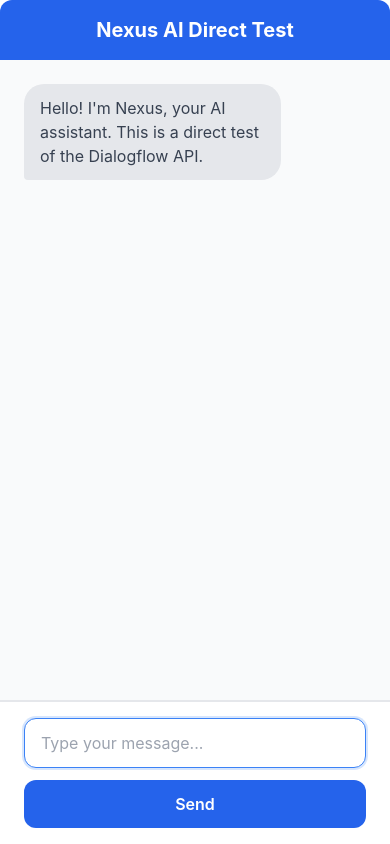
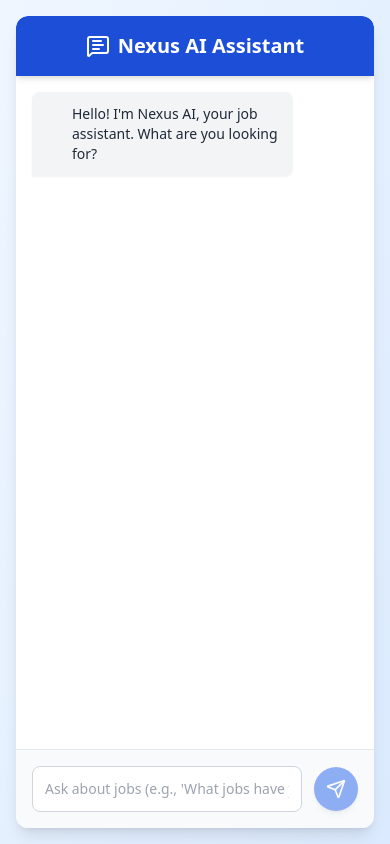
Before and after one commit to AppLP25/nexus-chatbot-test, a plain HTML site: page index.html in a window 390 px wide. Drawn offline with nearby package versions, Linux system fonts and the light colour scheme.

Commit message:
Update index.html

```diff
--- a/index.html
+++ b/index.html
@@ -3,167 +3,109 @@
 <head>
     <meta charset="UTF-8">
     <meta name="viewport" content="width=device-width, initial-scale=1.0">
-    <title>Nexus AI Direct Dialogflow Test</title>
+    <title>Nexus AI Assistant</title>
     <script src="https://cdn.tailwindcss.com"></script>
+    <script src="https://unpkg.com/lucide@latest/dist/lucide.min.js"></script>
+    <script crossorigin src="https://unpkg.com/react@18/umd/react.production.min.js"></script>
+    <script crossorigin src="https://unpkg.com/react-dom@18/umd/react-dom.production.min.js"></script>
     <style>
         body {
-            font-family: 'Inter', sans-serif;
-            background-color: #f0f2f5;
-            display: flex;
-            justify-content: center;
-            align-items: center;
+            margin: 0;
+            font-family: "Inter", sans-serif;
+            -webkit-font-smoothing: antialiased;
+            -moz-osx-font-smoothing: grayscale;
+        }
+        #root {
             min-height: 100vh;
-            margin: 0;
-        }
-        .chat-container {
-            max-width: 600px;
-            width: 100%;
-            margin: 20px;
-            background-color: #ffffff;
-            border-radius: 1rem;
-            box-shadow: 0 4px 12px rgba(0, 0, 0, 0.1);
-            overflow: hidden;
             display: flex;
             flex-direction: column;
-            height: 80vh;
         }
-        .chat-messages {
-            flex-grow: 1;
-            padding: 1.5rem;
-            overflow-y: auto;
-            background-color: #f9fafb;
-            border-bottom: 1px solid #e5e7eb;
+        textarea {
+            min-height: 48px;
         }
-        .message {
-            margin-bottom: 1rem;
-            display: flex;
-            align-items: flex-start;
-        }
-        .user-message {
-            justify-content: flex-end;
-        }
-        .bot-message {
-            justify-content: flex-start;
-        }
-        .message-bubble {
-            max-width: 75%;
-            padding: 0.75rem 1rem;
-            border-radius: 1.25rem;
-            line-height: 1.5;
-            word-wrap: break-word;
-        }
-        .user-bubble {
-            background-color: #3b82f6;
-            color: white;
-            border-bottom-right-radius: 0.25rem;
-        }
-        .bot-bubble {
-            background-color: #e5e7eb;
-            color: #374151;
-            border-bottom-left-radius: 0.25rem;
-        }
-        .input-area {
-            padding: 1rem 1.5rem;
-            background-color: #ffffff;
-            border-top: 1px solid #e5e7eb;
-            display: flex;
-            align-items: center;
-            gap: 0.75rem;
-        }
-        .input-area input {
-            flex-grow: 1;
-            padding: 0.75rem 1rem;
-            border: 1px solid #d1d5db;
-            border-radius: 0.75rem;
-            outline: none;
-            transition: border-color 0.2s;
-        }
-        .input-area input:focus {
-            border-color: #3b82f6;
-            box-shadow: 0 0 0 2px rgba(59, 130, 246, 0.2);
-        }
-        .input-area button {
-            background-color: #2563eb;
-            color: white;
-            padding: 0.75rem 1.25rem;
-            border-radius: 0.75rem;
-            font-weight: 600;
-            cursor: pointer;
-            transition: background-color 0.2s, transform 0.1s;
-        }
-        .input-area button:hover {
-            background-color: #1d4ed8;
-            transform: translateY(-1px);
-        }
-        .input-area button:active {
-            transform: translateY(0);
-        }
-        .loading-indicator {
-            display: none;
-            width: 1.5rem;
-            height: 1.5rem;
-            border: 3px solid #f3f3f3;
-            border-top: 3px solid #3b82f6;
-            border-radius: 50%;
-            animation: spin 1s linear infinite;
-            margin-left: 0.5rem;
-        }
-        @keyframes spin {
-            0% { transform: rotate(0deg); }
-            100% { transform: rotate(360deg); }
-        }
-        @media (max-width: 768px) {
-            .chat-container {
-                margin: 0;
-                border-radius: 0;
-                height: 100vh;
-                max-width: 100vw;
-            }
-            .input-area {
-                flex-direction: column;
-            }
-            .input-area input, .input-area button {
-                width: 100%;
-            }
+        .lucide {
+            display: inline-block;
+            vertical-align: middle;
         }
     </style>
 </head>
 <body>
-    <div class="chat-container">
-        <div class="bg-blue-600 text-white p-4 text-center text-xl font-bold rounded-t-xl">
-            Nexus AI Direct Test
-        </div>
-        <div id="chat-messages" class="chat-messages">
-            <div class="message bot-message">
-                <div class="message-bubble bot-bubble">
-                    Hello! I'm Nexus, your AI assistant. This is a direct test of the Dialogflow API.
-                </div>
-            </div>
-        </div>
-        <div class="input-area">
-            <input type="text" id="user-input" placeholder="Type your message..." class="flex-grow">
-            <button id="send-button">Send</button>
-            <div id="loading-indicator" class="loading-indicator"></div>
-        </div>
-    </div>
+    <div id="root"></div>
 
     <script>
-        // IMPORTANT: Your Google Cloud API Key (the one you used for Gemini)
-        // This key will be EXPOSED in the client-side code.
-        // DO NOT USE THIS FOR PRODUCTION. This is for testing connectivity only.
-        const GOOGLE_CLOUD_API_KEY = 'AIzaSyCioKrLSA70LvyhP2YnARoDzoryEgcWwic';
+        // IMPORTANT: Replace with the URL of your deployed Google Cloud Function (dialogflow-webhook).
+        // You can find this URL in the Cloud Functions dashboard under the 'Trigger' tab.
+        const CLOUD_FUNCTION_PROXY_URL = 'https://dialogflow-webhook-970105512967.europe-west1.run.app'; // Replace with YOUR function URL
 
-        // Your Dialogflow Project ID
-        const DIALOGFLOW_PROJECT_ID = 'newagent-dovq';
-        // Your Dialogflow Agent ID (often the same as Project ID for ES, but use the specific one)
-        const DIALOGFLOW_AGENT_ID = '28ce30cc-7fd3-4c8a-8bd6-08c9bec5d686';
-        // Dialogflow ES API Endpoint for detectIntent
-        const DIALOGFLOW_API_ENDPOINT = `https://dialogflow.googleapis.com/v2/projects/${DIALOGFLOW_PROJECT_ID}/agent/sessions/test-session-123:detectIntent`;
+        const { useState, useEffect, useRef } = React;
 
-        const chatMessagesDiv = document.getElementById('chat-messages');
-        const userInput = document.getElementById('user-input');
-        const sendButton = document.getElementById('send-button');
-        const loadingIndicator = document.getElementById('loading-indicator');
+        function App() {
+            console.log("App component rendering...");
+            const [input, setInput] = useState('');
+            const [chatHistory, setChatHistory] = useState([]);
+            const [loading, setLoading] = useState(false);
+            const chatEndRef = useRef(null);
+
+            useEffect(() => {
+                setChatHistory([{ sender: 'ai', text: "Hello! I'm Nexus AI, your job assistant. What are you looking for?" }]);
+            }, []);
+
+            useEffect(() => {
+                chatEndRef.current?.scrollIntoView({ behavior: 'smooth' });
+            }, [chatHistory]);
+
+            useEffect(() => {
+                if (typeof lucide !== 'undefined' && lucide.createIcons) {
+                    lucide.createIcons();
+                }
+            }, []);
+
+            const handleSendMessage = async () => {
+                if (input.trim() === '') return;
+
+                const userMessage = { sender: 'user', text: input };
+                setChatHistory((prev) => [...prev, userMessage]);
+                setLoading(true);
+                setInput('');
+
+                try {
+                    const response = await fetch(CLOUD_FUNCTION_PROXY_URL, {
+                        method: 'POST',
+                        headers: {
+                            'Content-Type': 'application/json',
+                        },
+                        body: JSON.stringify({
+                            user_text: userMessage.text,
+                            session_id: 'web-chat-session-' + Math.random().toString(36).substring(2, 15) // Unique session ID
+                        }),
+                    });
+
+                    if (!response.ok) {
+                        const errorData = await response.json();
+                        console.error("Cloud Function Proxy Error Response:", errorData);
+                        throw new Error(`Proxy request failed: ${errorData.error || response.statusText}`);
+                    }
+
+                    const result = await response.json();
+                    console.log("Proxy Response:", result);
+
+                    const botResponse = result.response || "No response from AI.";
+                    addMessage(botResponse, 'ai');
+
+                } catch (error) {
+                    console.error("Error communicating with Cloud Function Proxy:", error);
+                    addMessage(`Error: ${error.message}. Please try again later.`, 'ai');
+                } finally {
+                    setLoading(false);
+                }
+            };
+
+            const handleKeyPress = (e) => {
+                if (e.key === 'Enter' && !e.shiftKey) {
+                    e.preventDefault();
+                    handleSendMessage();
+                }
+            };
 
             function addMessage(text, sender) {
                 const messageDiv = document.createElement('div');
@@ -176,68 +118,117 @@
                 chatMessagesDiv.scrollTop = chatMessagesDiv.scrollHeight;
             }
 
-        async function sendMessage() {
-            const userText = userInput.value.trim();
-            if (userText === '') return;
+            const chatMessagesDiv = document.getElementById('chat-messages');
 
-            addMessage(userText, 'user');
-            userInput.value = '';
-            sendButton.disabled = true;
-            loadingIndicator.style.display = 'block';
-
-            try {
-                const requestBody = {
-                    queryInput: {
-                        text: {
-                            text: userText,
-                            languageCode: 'en',
+            return React.createElement(
+                'div',
+                { className: "min-h-screen bg-gradient-to-br from-blue-50 to-blue-100 flex flex-col font-sans text-gray-800 p-4 sm:p-6" },
+                React.createElement(
+                    'div',
+                    { className: "flex-grow flex flex-col max-w-3xl mx-auto w-full bg-white rounded-xl shadow-lg overflow-hidden" },
+                    // Header
+                    React.createElement(
+                        'div',
+                        { className: "bg-blue-700 text-white p-4 flex items-center justify-center rounded-t-xl shadow-md" },
+                        React.createElement('span', { 'data-lucide': 'message-square-text', className: "w-6 h-6 mr-2" }),
+                        React.createElement('h1', { className: "text-xl font-semibold" }, "Nexus AI Assistant")
+                    ),
+                    // Chat History
+                    React.createElement(
+                        'div',
+                        { className: "flex-grow p-4 sm:p-6 overflow-y-auto space-y-4", id: "chat-messages" },
+                        (chatHistory && Array.isArray(chatHistory) ? chatHistory : []).map((message, index) =>
+                            React.createElement(
+                                'div',
+                                {
+                                    key: index,
+                                    className: `flex ${message.sender === 'user' ? 'justify-end' : 'justify-start'}`
                                 },
+                                React.createElement(
+                                    'div',
+                                    {
+                                        className: `flex items-start max-w-[80%] sm:max-w-[70%] p-3 rounded-lg shadow-sm ${
+                                            message.sender === 'user'
+                                                ? 'bg-blue-500 text-white rounded-br-none'
+                                                : 'bg-gray-100 text-gray-800 rounded-bl-none'
+                                        }`
                                     },
-                    // Optional: If your agent is in a specific region other than 'global'
-                    // queryParams: {
-                    //     timeZone: 'Europe/London' // Or your agent's timezone
-                    // }
-                };
-
-                const response = await fetch(`${DIALOGFLOW_API_ENDPOINT}?key=${GOOGLE_CLOUD_API_KEY}`, {
-                    method: 'POST',
-                    headers: {
-                        'Content-Type': 'application/json'
+                                    message.sender === 'ai' && React.createElement('span', { 'data-lucide': 'bot', className: "w-5 h-5 mr-2 text-blue-600 flex-shrink-0" }),
+                                    React.createElement('p', { className: "whitespace-pre-wrap text-sm sm:text-base" }, message.text),
+                                    message.sender === 'user' && React.createElement('span', { 'data-lucide': 'user', className: "w-5 h-5 ml-2 text-blue-200 flex-shrink-0" })
+                                )
+                            )
+                        ),
+                        loading &&
+                            React.createElement(
+                                'div',
+                                { className: "flex justify-start" },
+                                React.createElement(
+                                    'div',
+                                    { className: "flex items-center bg-gray-100 text-gray-800 p-3 rounded-lg rounded-bl-none shadow-sm" },
+                                    React.createElement('span', { 'data-lucide': 'loader-2', className: "w-5 h-5 mr-2 animate-spin text-blue-600" }),
+                                    React.createElement('span', { className: "text-sm sm:text-base" }, "Thinking...")
+                                )
+                            ),
+                        React.createElement('div', { ref: chatEndRef })
+                    ),
+                    // Input Area
+                    React.createElement(
+                        'div',
+                        { className: "p-4 sm:p-6 bg-gray-50 border-t border-gray-200 flex items-center gap-3" },
+                        React.createElement('input', {
+                            type: "text",
+                            id: "user-input",
+                            className: "flex-grow p-3 border border-gray-300 rounded-lg focus:ring-2 focus:ring-blue-500 focus:border-transparent outline-none text-sm sm:text-base",
+                            placeholder: "Ask about jobs (e.g., 'What jobs have you got tomorrow near me in Edinburgh?')",
+                            value: input,
+                            onChange: (e) => setInput(e.target.value),
+                            onKeyPress: handleKeyPress,
+                            disabled: loading
+                        }),
+                        React.createElement(
+                            'button',
+                            {
+                                id: "send-button",
+                                className: "bg-blue-600 hover:bg-blue-700 text-white p-3 rounded-full shadow-md transition-all duration-200 ease-in-out disabled:opacity-50 disabled:cursor-not-allowed flex items-center justify-center",
+                                onClick: handleSendMessage,
+                                disabled: loading || input.trim() === ''
                             },
-                    body: JSON.stringify(requestBody)
-                });
-
-                if (!response.ok) {
-                    const errorData = await response.json();
-                    console.error("Dialogflow API Error Response:", errorData);
-                    throw new Error(`Dialogflow API request failed: ${errorData.error?.message || response.statusText}`);
+                            loading
+                                ? React.createElement('span', { 'data-lucide': 'loader-2', className: "w-5 h-5 animate-spin" })
+                                : React.createElement('span', { 'data-lucide': 'send', className: "w-5 h-5" })
+                        )
+                    )
+                )
+            );
         }
 
-                const result = await response.json();
-                console.log("Dialogflow API Raw Result:", result);
+        document.addEventListener('DOMContentLoaded', function() {
+            console.log("DOMContentLoaded fired.");
+            const rootElement = document.getElementById('root');
+            if (!rootElement) {
+                console.error("Error: Root element with ID 'root' not found in the DOM.");
+                return;
+            }
+            console.log("Root element found:", rootElement);
 
-                const botResponse = result.queryResult.fulfillmentText || "No response from Dialogflow.";
-                addMessage(botResponse, 'bot');
-
-            } catch (error) {
-                console.error("Error communicating with Dialogflow API directly:", error);
-                addMessage(`Error: ${error.message}. Check console for details.`, 'bot');
-            } finally {
-                sendButton.disabled = false;
-                loadingIndicator.style.display = 'none';
-            }
+            if (typeof React === 'undefined' || typeof ReactDOM === 'undefined') {
+                console.error("Error: React or ReactDOM not loaded correctly. Please check CDN links.");
+                rootElement.innerHTML = '<div style="text-align: center; padding: 20px; color: red;">Error: Core libraries not loaded. Please try refreshing.</div>';
+                return;
             }
 
-        sendButton.addEventListener('click', sendMessage);
-        userInput.addEventListener('keypress', function(event) {
-            if (event.key === 'Enter') {
-                sendMessage();
+            setTimeout(() => {
+                try {
+                    const root = ReactDOM.createRoot(rootElement);
+                    root.render(React.createElement(App, null));
+                    console.log("React app rendered.");
+                } catch (e) {
+                    console.error("Error rendering React app:", e);
+                    rootElement.innerHTML = `<div style="text-align: center; padding: 20px; color: red;">Error rendering application: ${e.message}. Check console for details.</div>`;
             }
+        }, 100);
     });
-
-        window.onload = () => {
-            userInput.focus();
-        };
     </script>
 </body>
 </html>
```
Lines whose indentation alone changed are shown as unchanged.
